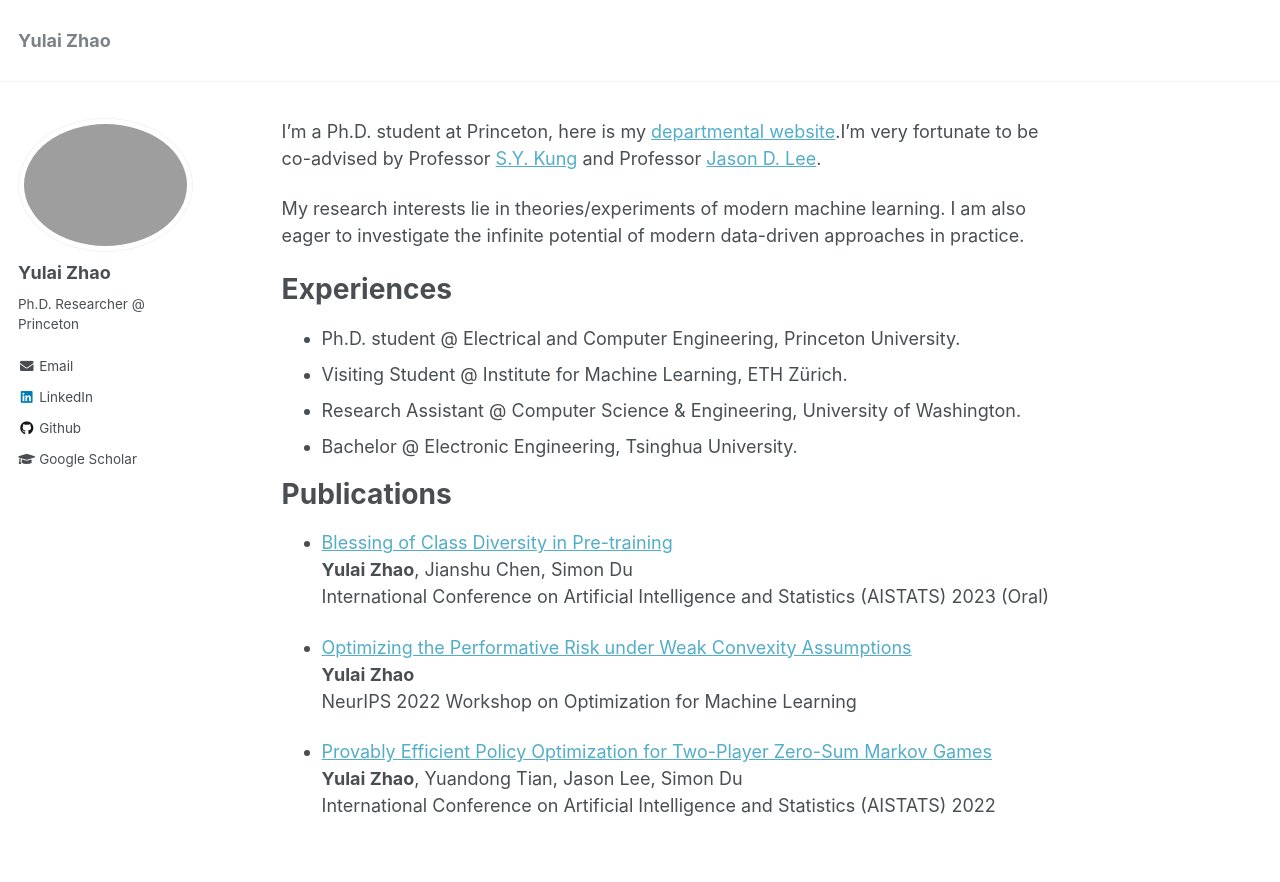
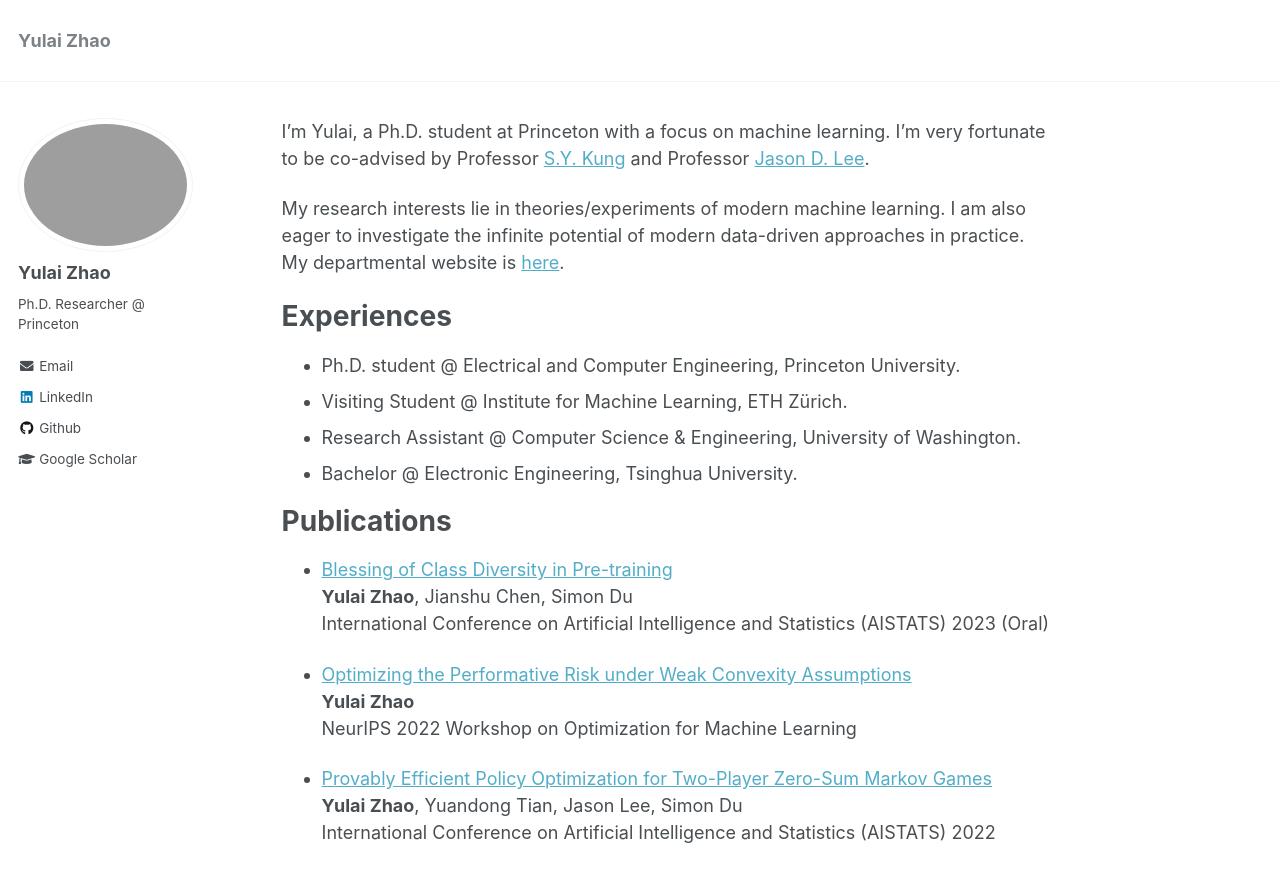
Before and after one commit to zhaoyl18/zhaoyl18.github.io, a Jekyll site: the page built from _pages/about.md, in a window 1280 px wide and 1031 px high. Shown: the top 882 px of the window. Built offline with Jekyll 4.4.1, drawn with Linux system fonts in a browser that asks for light colours.

Commit message:
Update about.md

```diff
--- a/_pages/about.md
+++ b/_pages/about.md
@@ -7,9 +7,9 @@ redirect_from:
   - /about.html
 ---
 
-I'm a Ph.D. student at Princeton, here is my [departmental website](https://ece.princeton.edu/people/yulai-zhao).I'm very fortunate to be co-advised by Professor [S.Y. Kung](https://ece.princeton.edu/people/sun-yuan-kung) and Professor [Jason D. Lee](https://jasondlee88.github.io/).
+I'm Yulai, a Ph.D. student at Princeton with a focus on machine learning. I'm very fortunate to be co-advised by Professor [S.Y. Kung](https://ece.princeton.edu/people/sun-yuan-kung) and Professor [Jason D. Lee](https://jasondlee88.github.io/).
 
-My research interests lie in theories/experiments of modern machine learning. I am also eager to investigate the infinite potential of modern data-driven approaches in practice.
+My research interests lie in theories/experiments of modern machine learning. I am also eager to investigate the infinite potential of modern data-driven approaches in practice. My departmental website is [here](https://ece.princeton.edu/people/yulai-zhao).
 
 <!-- I'm Yulai, a Ph.D. student at Princeton University. My research interests lie in theories/experiments of modern machine learning. I am also eager to apply modern data-driven approaches to practice. -->
 
```
